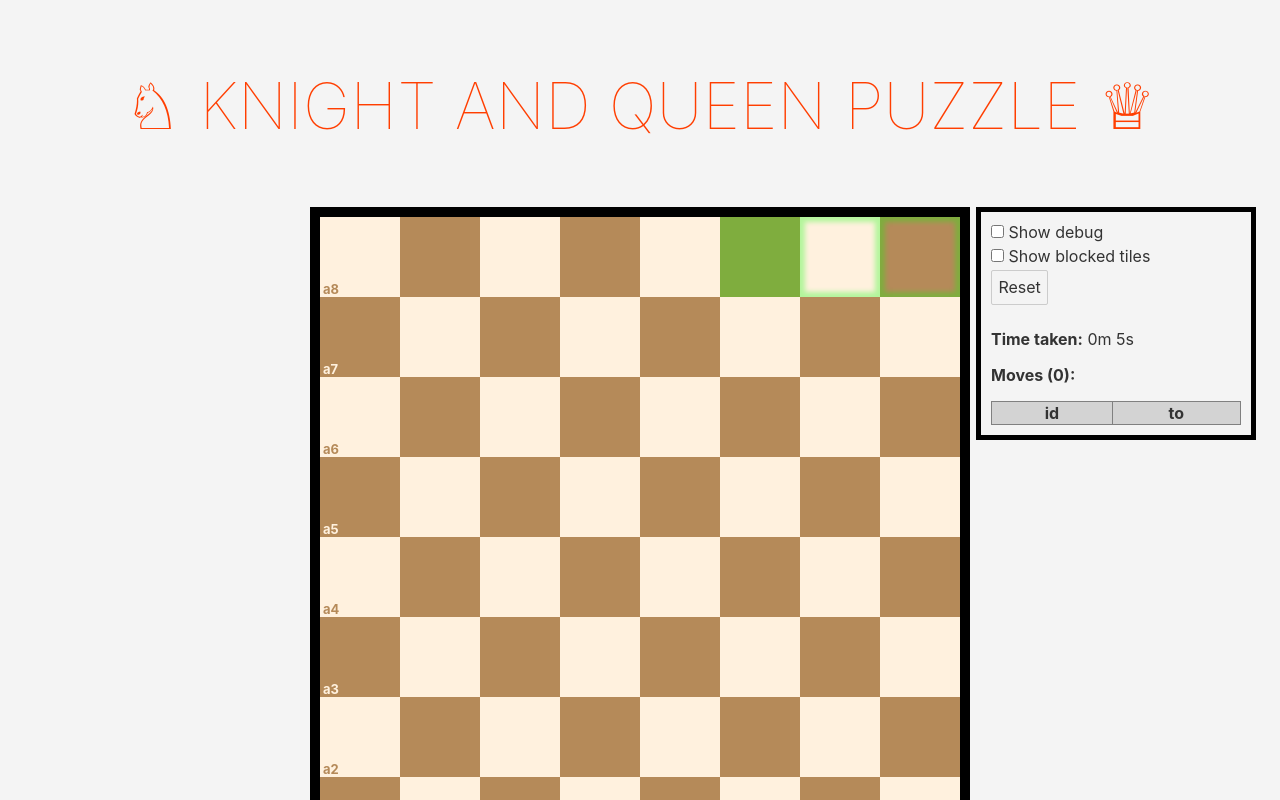
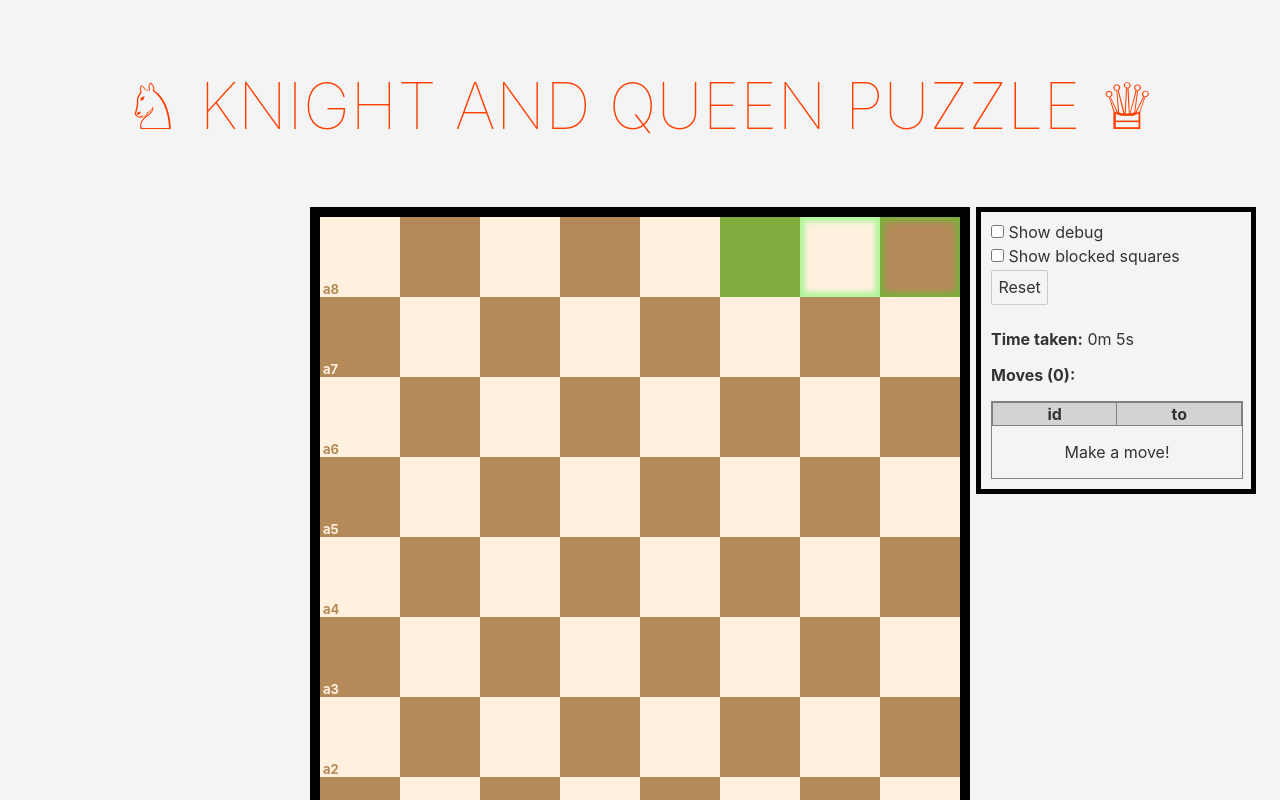
Before and after one commit to plasmatech8/KnightAndQueenPuzzle, a Svelte app: page / in a window 1280 px wide. Shown: the top 800 px of the page. Built offline with nearby package versions, Linux system fonts and the light colour scheme.

Commit message:
Added scrollable table, update readme

```diff
--- a/src/components/Sidebar.svelte
+++ b/src/components/Sidebar.svelte
@@ -7,7 +7,17 @@
   export let startTime = 0;
   export let stopped = false;
   let currentTime = Date.now();
-  $: count = moves.length;
+  let scrollSection;
+  let count;
+  $: {
+    count = moves.length;
+    if(scrollSection){
+      setTimeout(() => {
+        count;
+        scrollSection.scrollTo(0, scrollSection.scrollHeight)
+      }, 1);
+    }
+  }
 
   const dispatch = createEventDispatcher();
 
@@ -42,7 +52,7 @@
   <div>
     <label>
       <input type=checkbox bind:checked={showBlocked}>
-      Show blocked tiles
+      Show blocked squares
     </label>
   </div>
 
@@ -60,12 +70,16 @@
       <th class="id"><div>id</div></th>
       <th class="to"><div>to</div></th>
     </thead>
-    <tbody>
+    <tbody bind:this={scrollSection}>
     {#each moves as m, i}
       <tr>
         <td>{i}</td>
         <td>{m}</td>
       </tr>
+      {:else}
+      <p>
+        Make a move!
+      </p>
       {/each}
     </tbody>
   </table>
@@ -86,10 +100,23 @@ table {
   border-collapse: collapse;
   width: 100%;
 }
-tbody {
-  overflow: scroll;    /* Trigger vertical scroll    */
-}
 th {
   background-color: lightgrey;
+  width: 125px;
+}
+td {
+  width: 125px;
+}
+table tbody {
+  max-height: 400px;
+  overflow-y: scroll;
+  display:block;
+  width: 250px;
+
+  -ms-overflow-style: none;
+  scrollbar-width: none;
+}
+table thead {
+  display:block;  background-color: blue;
 }
 </style>
```
Also changed, not shown: 1 other file (tests, documents, lock files or other folders).
